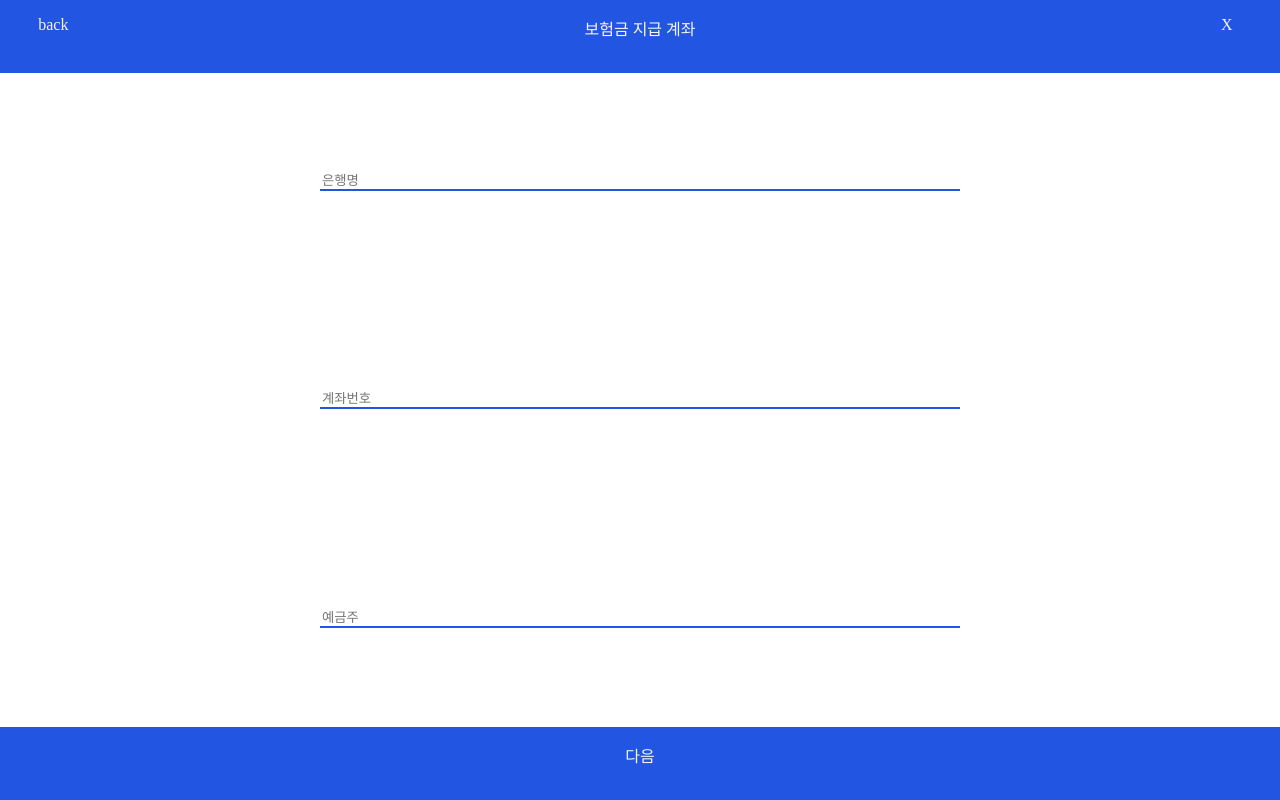
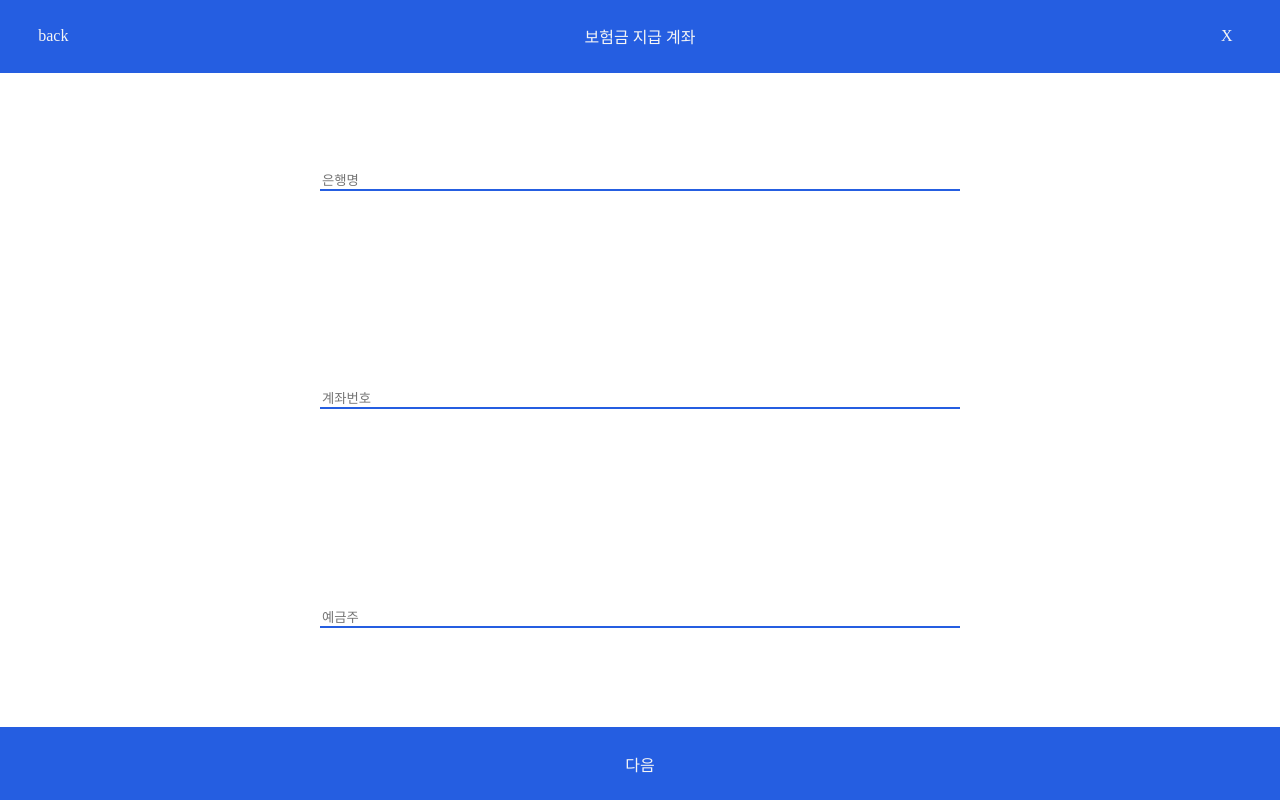
Before and after one commit to ssj9685/insurance_webapp, a React app: page / in a window 1280 px wide. Built offline with nearby package versions, Linux system fonts and the light colour scheme.

Commit message:
CSS modify

```diff
--- a/src/component/footer/Footer.css
+++ b/src/component/footer/Footer.css
@@ -1,6 +1,9 @@
 .Footer{
     flex:1;
-    background-color: #2255E1;
+    background-color: #255EE1;
     color: whitesmoke;
     text-align: center;
+    display: flex;
+    justify-content: center;
+    align-items: center;
 }
--- a/src/component/header/Header.css
+++ b/src/component/header/Header.css
@@ -1,6 +1,7 @@
 .Header{
     flex:1;
-    background-color: #2255E1;
+    background-color: #255EE1;
     color: whitesmoke;
     display: flex;
+    align-items: center;
 }
--- a/src/component/header/component/BackButton.js
+++ b/src/component/header/component/BackButton.js
@@ -7,7 +7,7 @@ class BackButton extends React.Component{
         return(
             <div style={{
                 flex:1,
-                backgroundColor:'#2255E1',
+                backgroundColor:'#255EE1',
                 textAlign:'center',
             }
             } onClick={this.props.prev}>
--- a/src/component/header/component/ExitButton.js
+++ b/src/component/header/component/ExitButton.js
@@ -5,7 +5,7 @@ class ExitButton extends React.Component{
         return(
             <div style={{
                 flex:1,
-                backgroundColor:'#2255E1',
+                backgroundColor:'#255EE1',
                 textAlign:'center',
             }
             }>
--- a/src/component/header/component/PageTitle.js
+++ b/src/component/header/component/PageTitle.js
@@ -3,7 +3,7 @@ import { connect } from 'react-redux';
 
 const styles = {
     flex:10,
-    backgroundColor:'#2255E1',
+    backgroundColor:'#255EE1',
     textAlign:'center',
 }
 
--- a/src/component/main/component/Bank.js
+++ b/src/component/main/component/Bank.js
@@ -12,7 +12,7 @@ const formStyles={
 
 const inputStyles={
     border:"none",
-    borderBottom:"2px solid #2255E1",
+    borderBottom:"2px solid #255EE1",
     outline:"none",
 }
 
```
